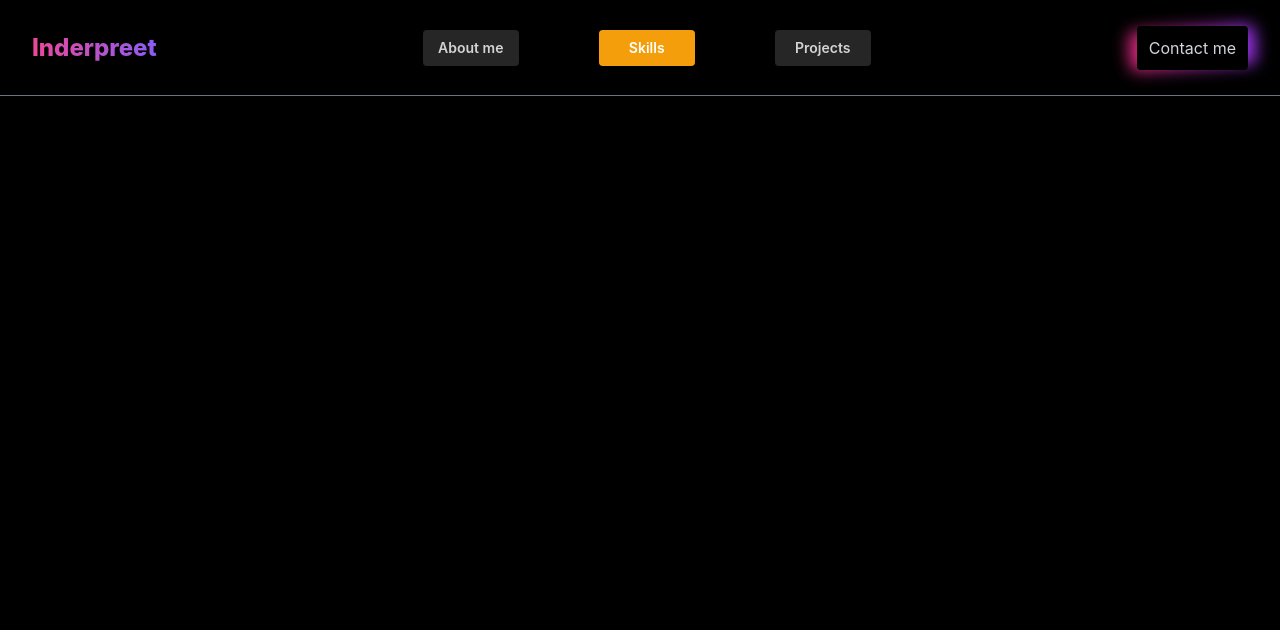
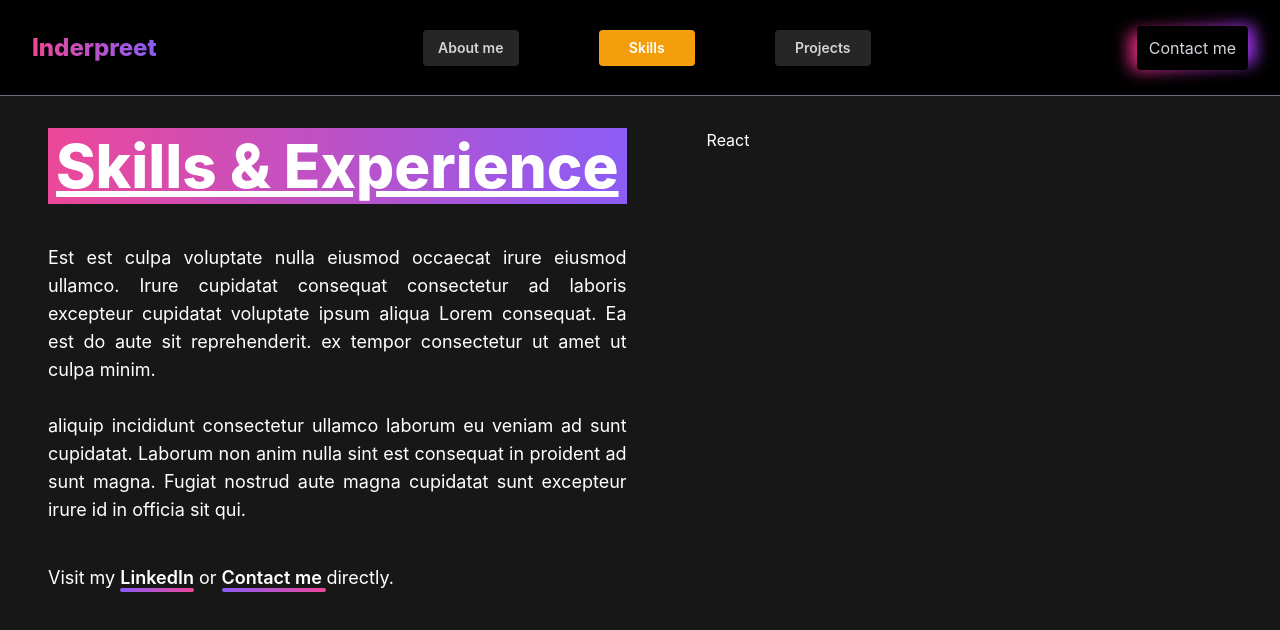
Before and after one commit to Inderpreet-React/portfolio, a React (Create React App) app: page /skills in a window 1280 px wide. Shown: the top 630 px of the page. Built offline with nearby package versions, Linux system fonts and the light colour scheme.

Commit message:
left side initial design

```diff
--- a/src/components/Skills.js
+++ b/src/components/Skills.js
@@ -1,5 +1,50 @@
 import React from "react";
+import { Link } from "react-router-dom";
 
 export default function Skills() {
-	return <div>Skills</div>;
+	return (
+		<div className="h-screen w-full bg-neutral-900 p-6 pt-32 text-white md:p-12 md:pt-32">
+			<div className="flex w-full flex-col gap-20 md:flex-row">
+				<div className="flex w-full flex-col gap-10 md:w-1/2">
+					<h1 className="max-w-min bg-gradient-to-r from-pink-500 to-violet-500 p-2 text-5xl font-extrabold underline md:whitespace-nowrap md:text-6xl">
+						Skills & Experience
+					</h1>
+					<p className="text-justify text-lg">
+						Est est culpa voluptate nulla eiusmod occaecat irure eiusmod
+						ullamco. Irure cupidatat consequat consectetur ad laboris excepteur
+						cupidatat voluptate ipsum aliqua Lorem consequat. Ea est do aute sit
+						reprehenderit. ex tempor consectetur ut amet ut culpa minim.
+						<br />
+						<br />
+						aliquip incididunt consectetur ullamco laborum eu veniam ad sunt
+						cupidatat. Laborum non anim nulla sint est consequat in proident ad
+						sunt magna. Fugiat nostrud aute magna cupidatat sunt excepteur irure
+						id in officia sit qui.
+					</p>
+					<p className="text-justify text-lg">
+						Visit my{" "}
+						<a
+							href="https://github.com/Inderpreet-React"
+							target="_blank"
+							rel="noopener noreferrer"
+							className="relative font-semibold text-white after:absolute after:-bottom-1 after:left-0 after:h-1 after:w-full after:rounded-md after:bg-gradient-to-l after:from-pink-500 after:to-violet-500"
+						>
+							LinkedIn
+						</a>{" "}
+						or{" "}
+						<Link
+							className="relative font-semibold text-white after:absolute after:-bottom-1 after:left-0 after:h-1 after:w-full after:rounded-md after:bg-gradient-to-l after:from-pink-500 after:to-violet-500"
+							to="/contactme"
+						>
+							Contact me{" "}
+						</Link>
+						directly.
+					</p>
+				</div>
+				<div className="w-full md:w-1/2">
+					<div>React</div>
+				</div>
+			</div>
+		</div>
+	);
 }
```
